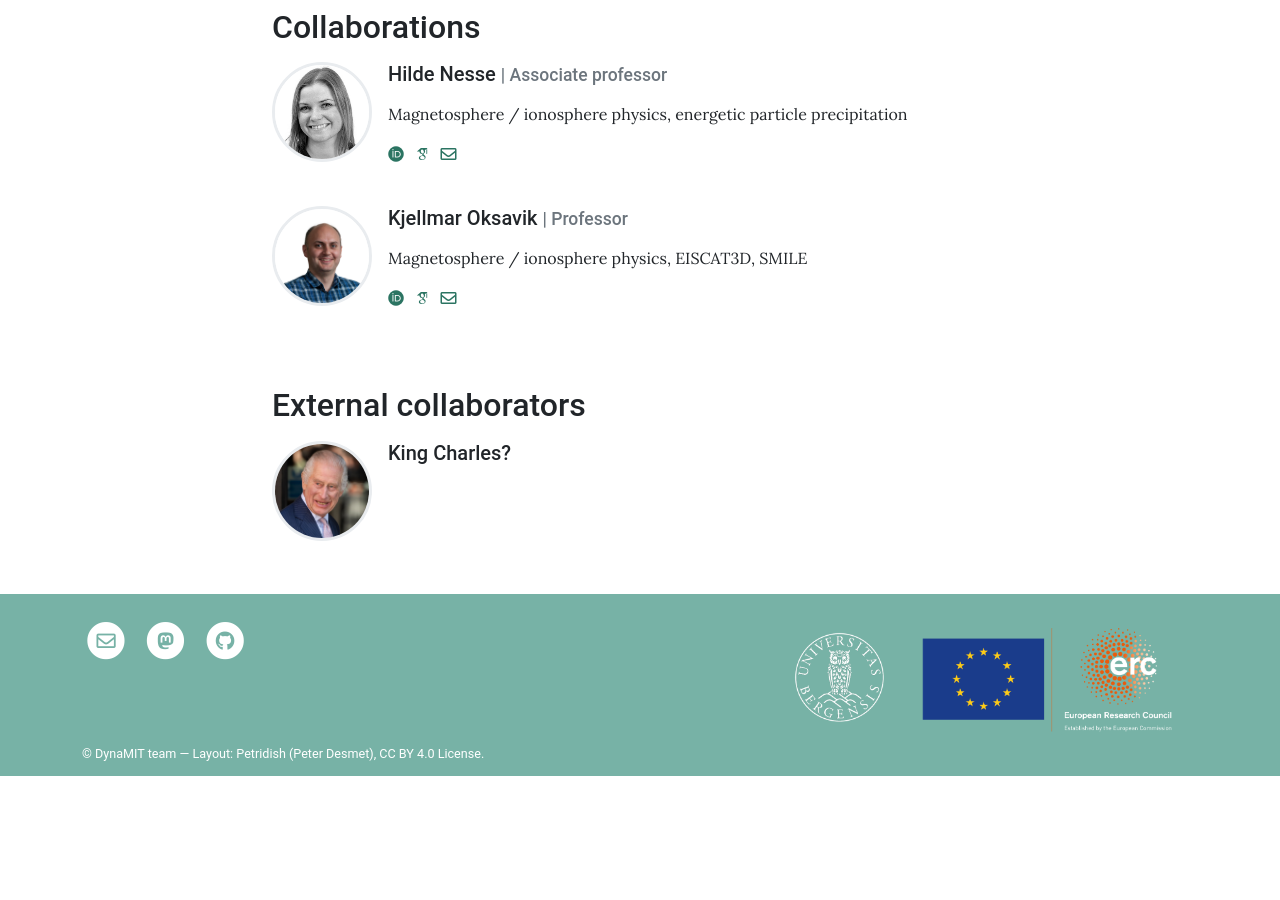
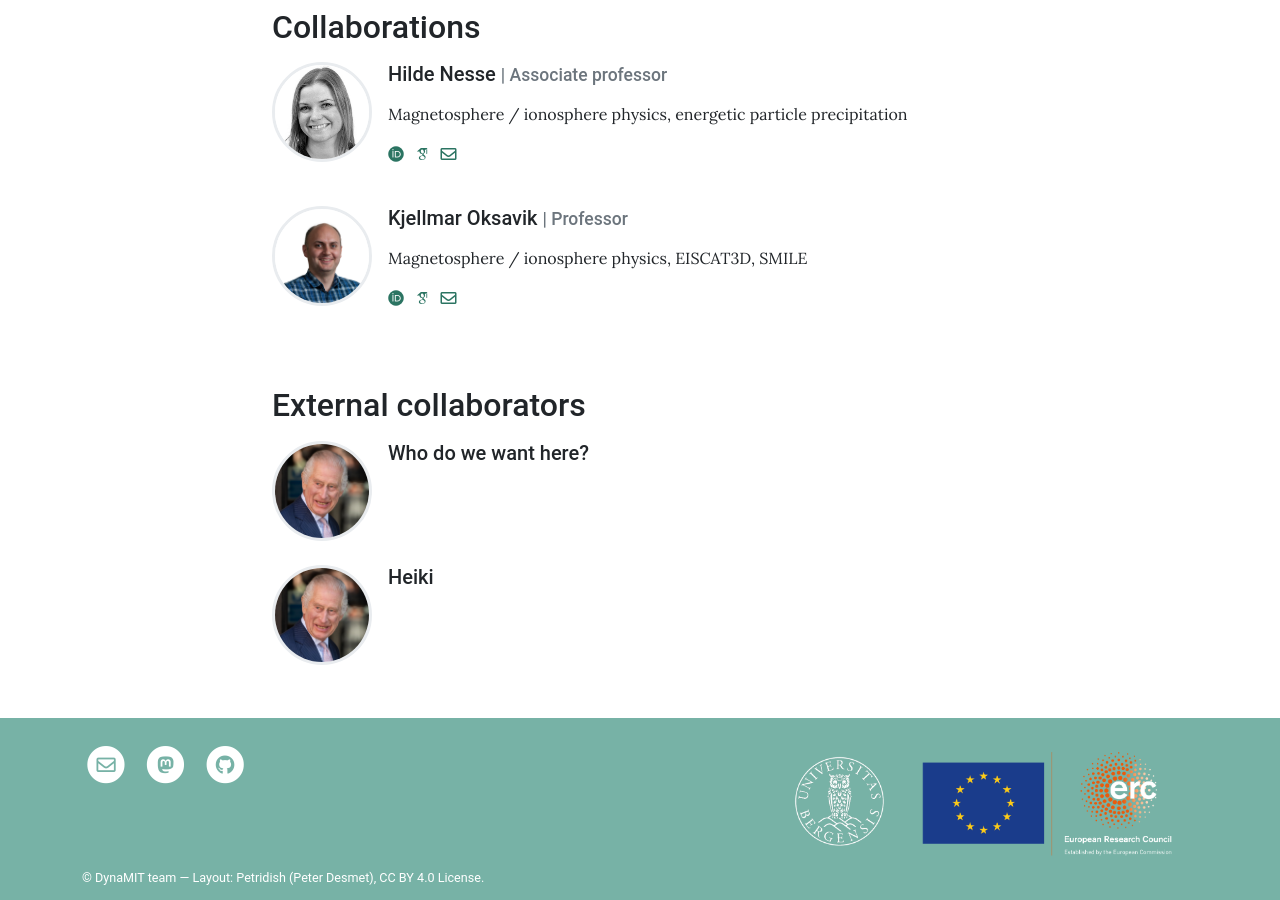
Before and after one commit to DynaMIT-uib/DynaMIT-uib.github.io, a Jekyll site: the page built from pages/team.md, in a window 1280 px wide and 900 px high, scrolled down 1538 px. Built offline with Jekyll 4.4.1, drawn with Linux system fonts in a browser that asks for light colours; some web fonts are replaced; before the commit the page ends 2314 px from its top, so only the background shows below that.

Commit message:
Updating team page

```diff
--- a/_data/team.yml
+++ b/_data/team.yml
@@ -23,7 +23,7 @@ team:
 
   - name: Beatrice Popescu Braileanu
     role: Researcher
-    image: # assets/theme/images/Margot.jpg # Can be external link
+    image: assets/theme/images/beatrice.jpg # Can be external link
     description: >
       Solar physics, Magnetosphere / ionosphere, model development
     orcid: 0000-0001-5447-5456
@@ -87,5 +87,8 @@ associations:
 
 
 extassociations:
-  - name: King Charles?
+  - name: Who do we want here?
     image: assets/theme/images/King.jpg
+
+  - name: Heiki
+    image: assets/theme/images/King.jpg
```
Also changed, not shown: 1 other file.
